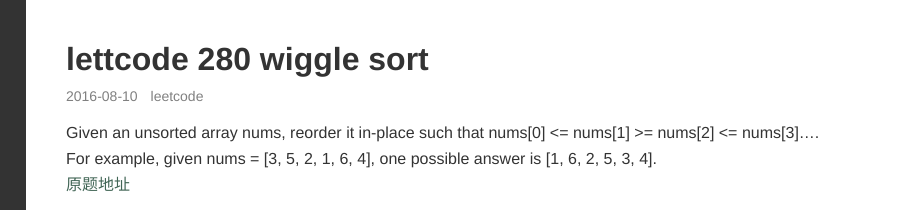
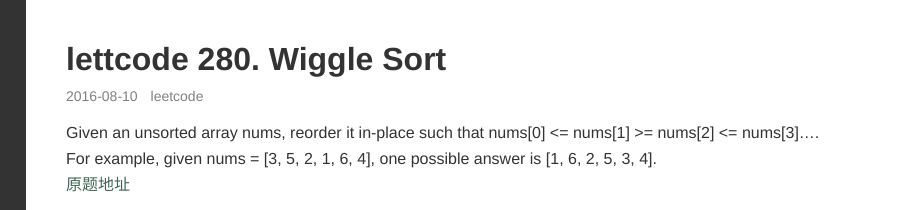
Before and after one commit to weiucsd/weiucsd.github.io, a plain HTML site: page 2016/08/10/leetcode_280/index.html in a window 1280 px wide. Shown: the top 210 px of the page, 374-1277 px from the left. Drawn offline with nearby package versions, Linux system fonts and the light colour scheme.

Commit message:
Site updated: 2016-08-10 16:08:33

```diff
--- a/2016/08/10/leetcode_280/index.html
+++ b/2016/08/10/leetcode_280/index.html
@@ -8,19 +8,19 @@
 
 <title>
 
-    lettcode 280 wiggle sort
+    lettcode 280. Wiggle Sort
 
 </title>
 
 <meta name="description" content="Given an unsorted array nums, reorder it in-place such that nums[0] &amp;lt;= nums[1] &amp;gt;= nums[2] &amp;lt;= nums[3]….For example, given nums = [3, 5, 2, 1, 6, 4], one possible answer is [1, 6, 2, 5, 3, 4].原">
 <meta property="og:type" content="article">
-<meta property="og:title" content="lettcode 280 wiggle sort">
+<meta property="og:title" content="lettcode 280. Wiggle Sort">
 <meta property="og:url" content="http://weiucsd.github.io/2016/08/10/leetcode_280/index.html">
 <meta property="og:site_name" content="Trivia">
 <meta property="og:description" content="Given an unsorted array nums, reorder it in-place such that nums[0] &amp;lt;= nums[1] &amp;gt;= nums[2] &amp;lt;= nums[3]….For example, given nums = [3, 5, 2, 1, 6, 4], one possible answer is [1, 6, 2, 5, 3, 4].原">
-<meta property="og:updated_time" content="2016-08-10T23:04:21.000Z">
+<meta property="og:updated_time" content="2016-08-10T23:08:24.000Z">
 <meta name="twitter:card" content="summary">
-<meta name="twitter:title" content="lettcode 280 wiggle sort">
+<meta name="twitter:title" content="lettcode 280. Wiggle Sort">
 <meta name="twitter:description" content="Given an unsorted array nums, reorder it in-place such that nums[0] &amp;lt;= nums[1] &amp;gt;= nums[2] &amp;lt;= nums[3]….For example, given nums = [3, 5, 2, 1, 6, 4], one possible answer is [1, 6, 2, 5, 3, 4].原">
 
 
@@ -130,7 +130,7 @@
           <article id="post-leetcode_280" class="article article-type-post">
 
     <h1 class="article-header">
-      lettcode 280 wiggle sort
+      lettcode 280. Wiggle Sort
     </h1>
 
 
```
Also changed, not shown: archives/2016/08/index.html (+1 -1 lines), archives/2016/index.html (+1 -1 lines), archives/index.html (+1 -1 lines), index.html (+1 -1 lines), tags/leetcode/index.html (+1 -1 lines).
